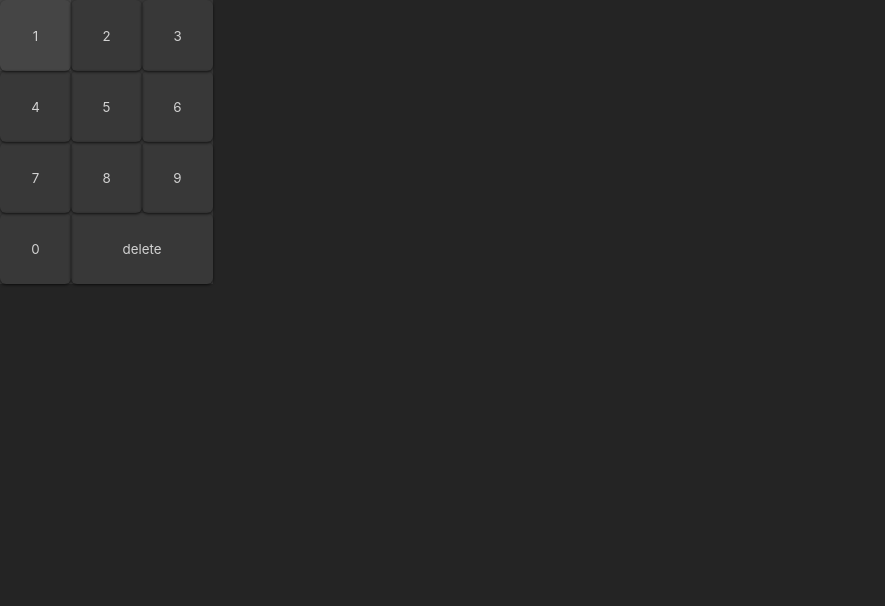
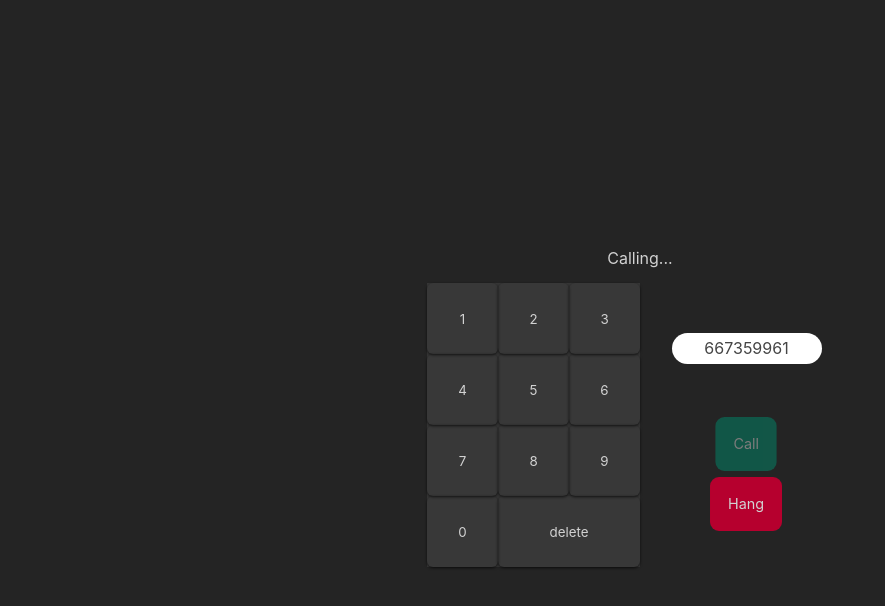
Before and after one commit to NatBernat/202204-w4ch3-bernat-arcusa, a React (Create React App) app: page / in a window 1280 px wide. Shown: the top 606 px of the page, without its empty margins (0-885 px from the left). Built offline with nearby package versions, Linux system fonts and the light colour scheme.

Commit message:
Created Action component

```diff
--- a/src/App.js
+++ b/src/App.js
@@ -1,7 +1,26 @@
 import Keyboard from "./components/Keyboard/Keyboard";
 
 const App = () => {
-  return <Keyboard />;
+  const displayContent = 667359961;
+
+  return (
+    <div className="container">
+      {/* El siguiente elemento se oculta añadiéndole la clase "off" */}
+      <span className="message">Calling...</span>
+      <main className="phone">
+        <Keyboard />
+        <div className="actions">
+          <span className="number">{displayContent}</span>
+          <a href="call" className="call">
+            Call
+          </a>
+          <a href="hang" className="hang active">
+            Hang
+          </a>
+        </div>
+      </main>
+    </div>
+  );
 };
 
 export default App;
--- a/src/components/Key/Key.js
+++ b/src/components/Key/Key.js
@@ -1,7 +1,7 @@
-const Key = ({ text, className, action }) => {
+const Key = ({ text, className, keyAction }) => {
   return (
     <li>
-      <button className={className} onClick={action}>
+      <button className={className} onClick={keyAction}>
         {text}
       </button>
     </li>
--- a/src/components/Keyboard/Keyboard.js
+++ b/src/components/Keyboard/Keyboard.js
@@ -5,11 +5,11 @@ const Keyboard = ({ keys }) => {
   return (
     <div className="keyboard-container">
       <ol className="keyboard">
-        {keysList.map((key, i) => (
+        {keysList.map((key, index) => (
           <Key
             text={key}
             className={typeof key === "string" ? "key big" : "key"}
-            key={i}
+            key={index}
           />
         ))}
       </ol>
```
Also changed, not shown: src/components/Action/Action.js (added, +9 -0 lines).
